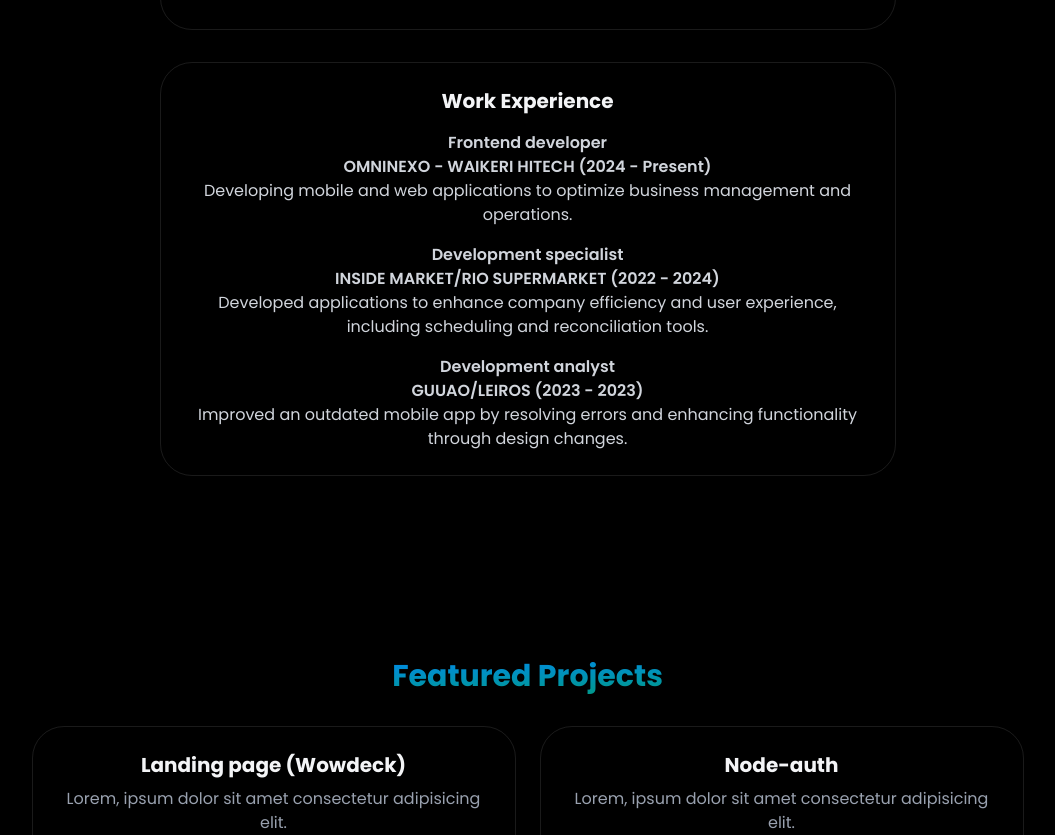
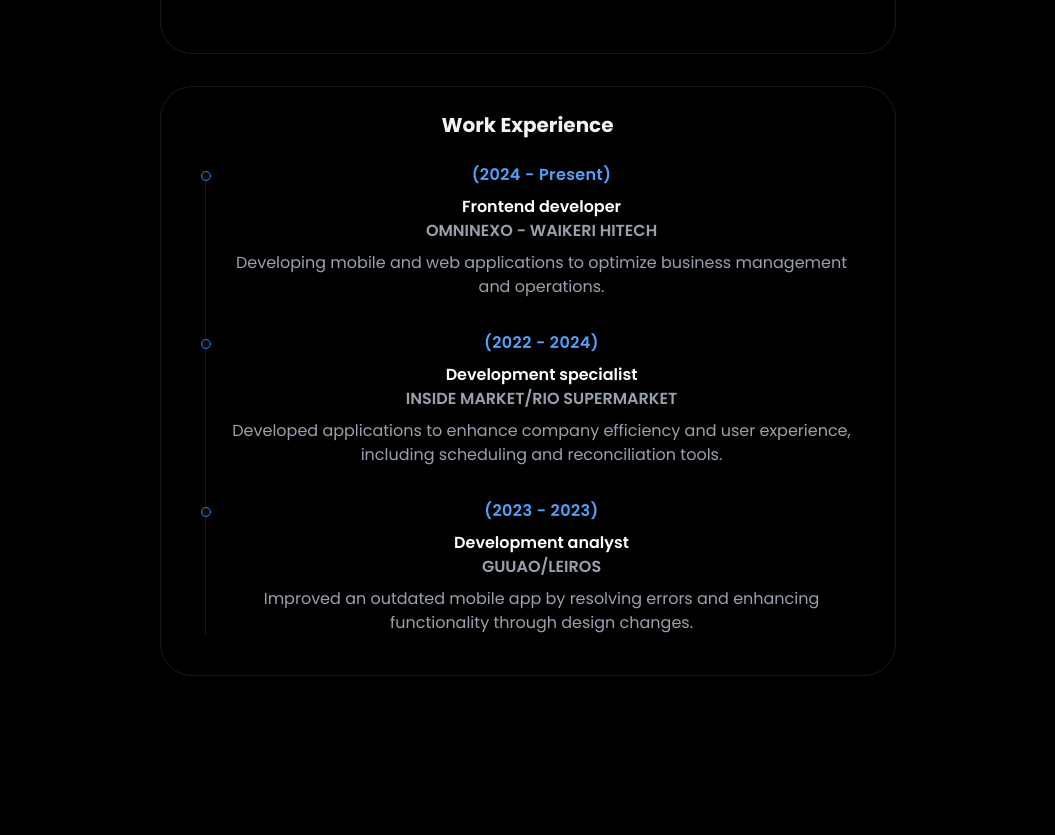
Before and after one commit to miguelFernandez98/Portfolio-MiguelFernandez, a React (Vite) app: page / in a window 1280 px wide. Shown: the part 1220-2055 px from the top of the page, without its empty margins (105-1160 px from the left). Built offline with nearby package versions, Linux system fonts and the light colour scheme.

Commit message:
`Added work experience section to About component`

```diff
--- a/src/components/sections/About.jsx
+++ b/src/components/sections/About.jsx
@@ -12,6 +12,30 @@
 
   const backEndSkills = ["Node.js", "Express", "MongoDB", "Docker"];
 
+  const workExperience = [
+    {
+      position: "Frontend developer",
+      company: "OMNINEXO - WAIKERI HITECH",
+      period: "2024 - Present",
+      description:
+        "Developing mobile and web applications to optimize business management and operations.",
+    },
+    {
+      position: "Development specialist",
+      company: "INSIDE MARKET/RIO SUPERMARKET",
+      period: "2022 - 2024",
+      description:
+        "Developed applications to enhance company efficiency and user experience, including scheduling and reconciliation tools.",
+    },
+    {
+      position: "Development analyst",
+      company: "GUUAO/LEIROS",
+      period: "2023 - 2023",
+      description:
+        "Improved an outdated mobile app by resolving errors and enhancing functionality through design changes.",
+    },
+  ];
+
   return (
     <section
       id="about"
@@ -19,17 +43,16 @@
     >
       <RevealOnScroll>
         <div className="max-w-3xl mx-auto px-4">
-          <h2 className=" text-3xl font-bold mb-8 bg-gradient-to-br from-blue-500 to-emerald-600 text-center bg-clip-text text-transparent">
-            {" "}
+          <h2 className="text-3xl font-bold mb-8 bg-gradient-to-br from-blue-500 to-emerald-600 text-center bg-clip-text text-transparent">
             About Me
           </h2>
           <article className="rounded-4xl p-8 border-white/10 border hover:-translate-y-0 transition-all">
-            <p className="text-gray-300 mb-b text-center">
+            <p className="text-gray-300 mb-6 text-center">
               Experienced frontend developer with backend basics. Adaptable to
               new technologies and continuous learner.{" "}
               <strong>University of Margarita graduate 2017-2022 </strong>.
             </p>
-            <ul className="grid grid-cols-1 md:grid-cols-2 gap-6 ">
+            <ul className="grid grid-cols-1 md:grid-cols-2 gap-6">
               <li className="rounded-4xl p-6 hover:-translate-y-1 transition-all">
                 <h3 className="text-xl font-bold mb-4">Frontend</h3>
                 <div className="flex flex-wrap gap-2">
@@ -61,43 +84,28 @@
 
           <div className="flex justify-center items-center gap-6 mt-8">
             <article className="p-6 rounded-4xl border-white/10 border hover:-translate-y-1 transition-all">
-              <h3 className="text-xl font-bold mb-4">Work Experience</h3>
-              <ul className="space-y-4 text-gray-300">
-                <li>
-                  <h4 className="font-semibold">
-                    Frontend developer <br /> OMNINEXO - WAIKERI HITECH{" "}
-                    <span className="whitespace-nowrap">(2024 - Present)</span>
-                  </h4>
-                  <p>
-                    {" "}
-                    Developing mobile and web applications to optimize business
-                    management and operations.{" "}
-                  </p>
-                </li>
-                <li>
-                  <h4 className="font-semibold">
-                    Development specialist <br />
-                    INSIDE MARKET/RIO SUPERMARKET{" "}
-                    <span className="whitespace-nowrap">(2022 - 2024)</span>
-                  </h4>
-                  <p>
-                    {" "}
-                    Developed applications to enhance company efficiency and
-                    user experience, including scheduling and reconciliation
-                    tools.{" "}
-                  </p>
-                </li>
-                <li>
-                  <h4 className="font-semibold">
-                    Development analyst <br /> GUUAO/LEIROS{" "}
-                    <span className="whitespace-nowrap">(2023 - 2023)</span>
-                  </h4>
-                  <p>
-                    {" "}
-                    Improved an outdated mobile app by resolving errors and
-                    enhancing functionality through design changes.{" "}
-                  </p>
-                </li>
+              <h3 className="text-xl font-bold mb-6">Work Experience</h3>
+              <ul role="list" className="m-4 max-w-screen-md">
+                {workExperience.map((job, index) => (
+                  <li
+                    key={index}
+                    className="group relative flex flex-col pb-8 pl-7 last:pb-0"
+                  >
+                    <div className="absolute bottom-0 left-[calc(0.33rem-0.5px)] top-0 w-px bg-blue-500/20 group-first:top-3" />
+                    <div className="absolute left-0 top-2 h-2.5 w-2.5 rounded-full border-[1.5px] border-blue-500 bg-[#0a0a0a]" />
+                    <h4 className="mt-2 font-semibold text-white">
+                      {job.position}
+                      <br />
+                      <span className="text-gray-400 ">{job.company}</span>
+                    </h4>
+                    <p className="font-display order-first font-semibold tracking-wide text-blue-400">
+                      <time dateTime={job.period.replace(" - ", "/")}>
+                        ({job.period})
+                      </time>
+                    </p>
+                    <p className="mt-2 text-gray-400 ">{job.description}</p>
+                  </li>
+                ))}
               </ul>
             </article>
           </div>
```
